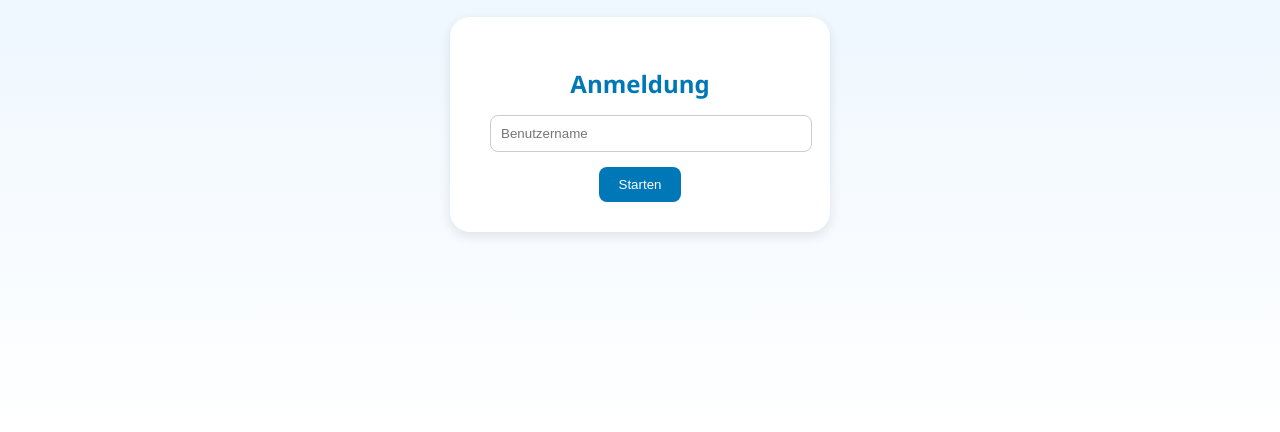
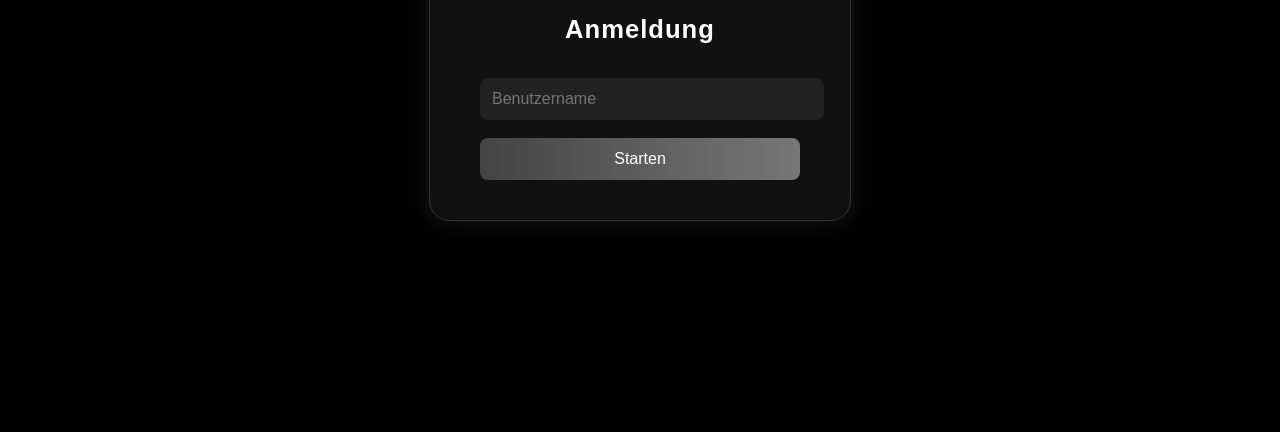
Before and after one commit to hybridclean/hybridclean, a plain HTML site: page index.html in a window 1280 px wide. Shown: the part 368-800 px from the top of the page. Drawn offline with Linux system fonts and the light colour scheme.

Commit message:
modern black login design

```diff
--- a/index.html
+++ b/index.html
@@ -2,117 +2,81 @@
 <html lang="de">
 <head>
 <meta charset="UTF-8">
-  <link rel="icon" type="image/png" href="favicon.png">
-  <link rel="icon" type="image/png" href="favicon.png">
 <meta name="viewport" content="width=device-width, initial-scale=1.0">
 <title>HybridClean Login</title>
+<link rel="icon" type="image/png" href="favicon.png">
 <style>
-
   body {
-
-      font-family: Segoe UI, Arial, sans-serif;
-
-      background: linear-gradient(180deg,#e0f0ff,#ffffff);
-
+    margin: 0;
     height: 100vh;
-
     display: flex;
-
-      flex-direction: column;
-
     align-items: center;
-
     justify-content: center;
-
-      margin: 0;
-
+    background: #000;
+    color: #fff;
+    font-family: "Poppins", sans-serif;
   }
-
-    img { width: 220px; margin-bottom: 20px; }
-
   .login-box {
-
-      background: #fff;
-
+    background: #111;
+    border: 1px solid #333;
     border-radius: 20px;
-
-      box-shadow: 0 4px 12px rgba(0,0,0,0.1);
-
-      padding: 30px 40px;
-
+    box-shadow: 0 0 25px rgba(255, 255, 255, 0.1);
+    padding: 40px 50px;
+    width: 320px;
     text-align: center;
-
-      width: 300px;
-
   }
-
-    h2 { color:#0077b6; margin-bottom:15px; }
-
+  h1 {
+    font-size: 1.6em;
+    margin-bottom: 1em;
+    letter-spacing: 1px;
+  }
   input {
-
-      width: 100%; padding: 10px; margin-bottom: 15px;
-
-      border:1px solid #ccc; border-radius:8px;
-
+    width: 100%;
+    padding: 12px;
+    margin: 8px 0;
+    border: none;
+    border-radius: 8px;
+    background: #222;
+    color: #fff;
+    font-size: 1em;
   }
-
   button {
-
-      background:#0077b6; color:#fff; border:none;
-
-      padding:10px 20px; border-radius:8px; cursor:pointer;
-
+    width: 100%;
+    padding: 12px;
+    margin-top: 10px;
+    border: none;
+    border-radius: 8px;
+    background: linear-gradient(90deg, #444, #777);
+    color: #fff;
+    font-size: 1em;
+    cursor: pointer;
+    transition: 0.3s;
   }
-
-    button:hover { background:#005b8f; }
-
-    /* --- Mobile Optimierung --- */
-    @media (max-width: 600px) {
-      body { padding: 20px; }
-      img { width: 70%; max-width: 240px; }
-      .login-box, .card { width: 90%; padding: 25px 20px; }
-      input, button { width: 100%; font-size: 1.1em; padding: 12px; border-radius: 10px; }
-      h1, h2 { font-size: 1.4em; }
+  button:hover {
+    background: linear-gradient(90deg, #666, #999);
+  }
+  img {
+    width: 120px;
+    margin-bottom: 20px;
   }
 </style>
 </head>
 <body>
-  <img src="Bogen02.jpg" alt="Login-Bild">
   <div class="login-box">
-    <h2>Anmeldung</h2>
+    <img src="Bogen02.jpg" alt="Logo">
+    <h1>Anmeldung</h1>
     <input id="username" type="text" placeholder="Benutzername" onkeydown="if(event.key==='Enter'){login()}">
-    <br>
     <button onclick="login()">Starten</button>
   </div>
-
 <script>
   function login() {
-      const user = document.getElementById("username")?.value?.trim();
+    const user = document.getElementById('username').value.trim();
     if (!user) {
-        alert("Bitte Benutzername eingeben.");
+      alert("Bitte Benutzername eingeben!");
       return;
     }
-
-      // 🧭 Netlify / lokaler Modus
-      if (window.location.hostname.includes("netlify.app")) {
-        console.log("Netlify-Login aktiv → Weiterleitung zur Welcome-Seite");
-        document.querySelector("button").disabled = true;
-        setTimeout(() => window.location.href = "welcome.html", 800);
-        return;
-      }
-
-      // 🌐 Apps-Script-Modus
-      try {
-        google.script.run
-          .withSuccessHandler(res => {
-            if (res === "OK") window.location.href = "welcome.html";
-            else alert("Falscher Benutzer oder Passwort.");
-          })
-          .processLogin(user);
-      } catch (e) {
-        console.warn("Apps Script nicht verfügbar:", e);
+    console.log("Login erfolgreich für:", user);
     window.location.href = "welcome.html";
-      }
   }
 </script>
 </body>
```
Lines whose indentation alone changed are shown as unchanged.
